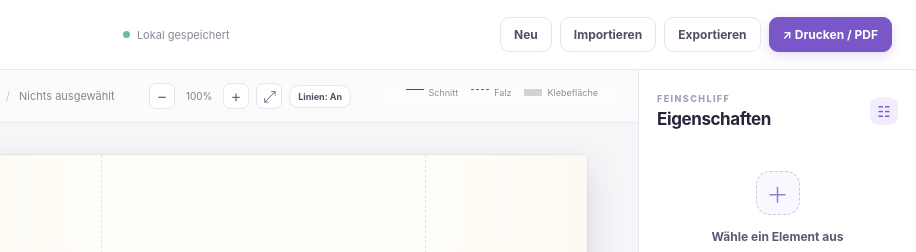
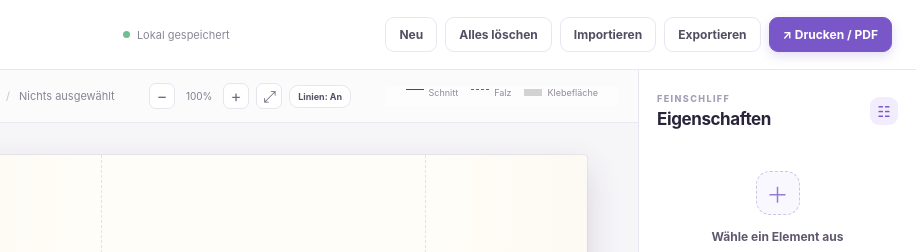
Before and after one commit to Poisiniously/lapbook-maker, a plain HTML site: page index.html in a window 1280 px wide. Shown: the top 252 px of the page, 364-1280 px from the left. Drawn offline with Linux system fonts and the light colour scheme.

Commit message:
Add clear-all button to editor toolbar

```diff
--- a/index.html
+++ b/index.html
@@ -22,6 +22,7 @@
     </div>
     <div class="top-actions">
       <button class="button button-quiet" id="new-project" type="button" title="Neues Lapbook">Neu</button>
+      <button class="button button-danger" id="clear-all" type="button" title="Alle Elemente von der Arbeitsfläche löschen">Alles löschen</button>
       <button class="button button-quiet" id="import-project" type="button" title="Lapbook importieren">Importieren</button>
       <button class="button button-quiet" id="export-project" type="button" title="Lapbook als Datei exportieren">Exportieren</button>
       <button class="button button-primary" id="print-project" type="button"><span aria-hidden="true">↗</span> Drucken / PDF</button>
```
